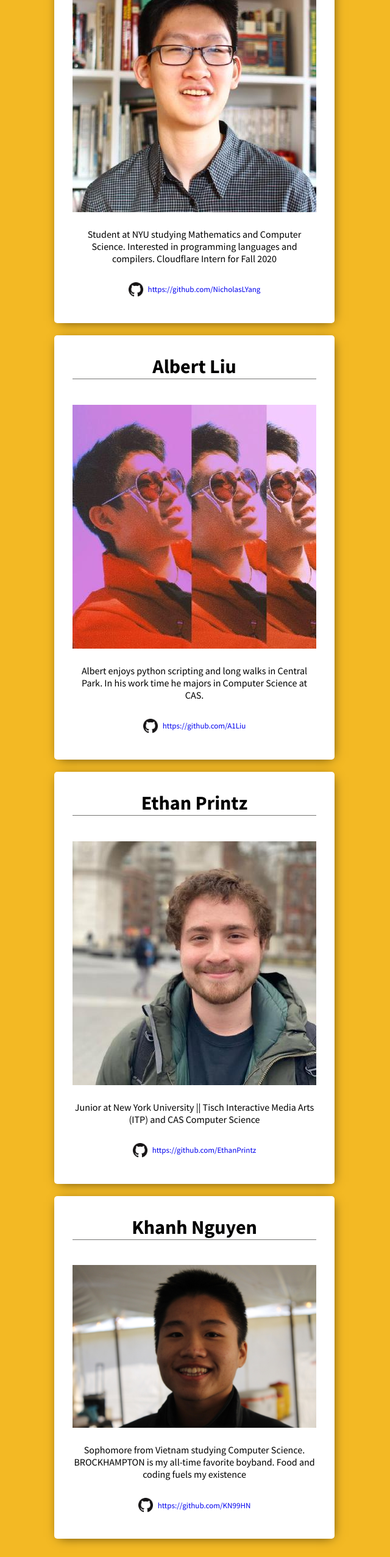
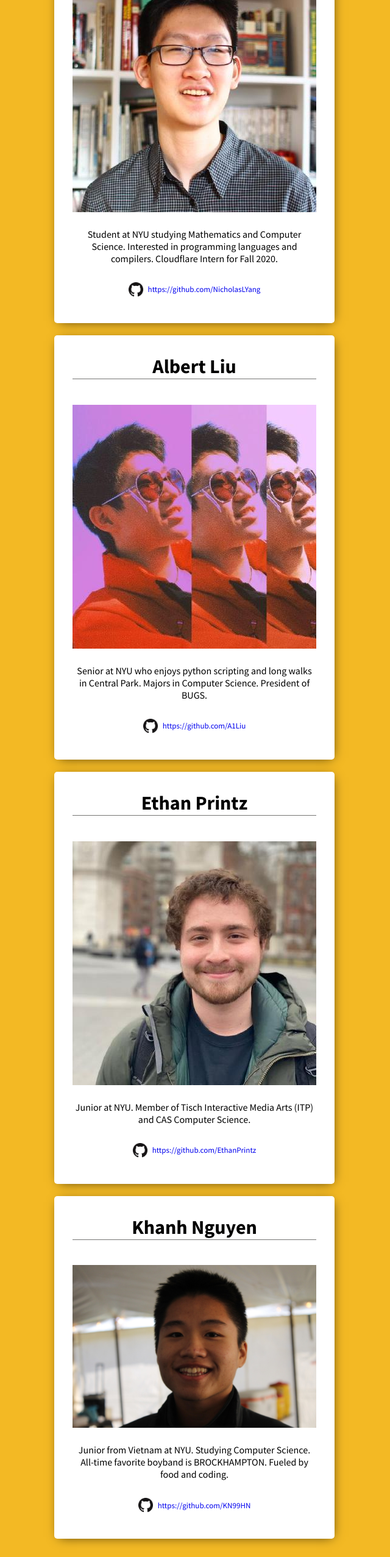
Before and after one commit to torchnyu/spark, a React (Create React App) app: page /mentors in a window 1280 px wide. Shown: the part 579-3133 px from the top of the page at 61% size, without its empty margins (321-961 px from the left). Built offline with nearby package versions, Linux system fonts and the light colour scheme.

Commit message:
added a lot of periods

```diff
--- a/src/AboutPage.tsx
+++ b/src/AboutPage.tsx
@@ -62,7 +62,7 @@ export default function AboutPage() {
         </p>
         <p className={classes.paragraph}>
           Some of the technologies we use include React, JavaScript, JSS and
-          many others
+          many others.
         </p>
       </div>
     </div>
--- a/src/JoinUsPage.tsx
+++ b/src/JoinUsPage.tsx
@@ -58,7 +58,7 @@ const JoinUsPage = () => {
             {" "}
             this form{" "}
           </a>{" "}
-          and we'll be in touch
+          and we'll be in touch!
         </p>
       </div>
     </div>
--- a/src/MentorsPage.tsx
+++ b/src/MentorsPage.tsx
@@ -36,25 +36,25 @@ const useStyles = createUseStyles({
 const Mentors = {
   "Nicholas Yang": {
     description:
-      "Student at NYU studying Mathematics and Computer Science. Interested in programming languages and compilers. Cloudflare Intern for Fall 2020",
+      "Student at NYU studying Mathematics and Computer Science. Interested in programming languages and compilers. Cloudflare Intern for Fall 2020.",
     githubURL: "https://github.com/NicholasLYang",
     image: nickY,
   },
   "Albert Liu": {
     description:
-      "Albert enjoys python scripting and long walks in Central Park. In his work time he majors in Computer Science at CAS.",
+      "Senior at NYU who enjoys python scripting and long walks in Central Park. Majors in Computer Science. President of BUGS.",
     githubURL: "https://github.com/A1Liu",
     image: albertL,
   },
   "Ethan Printz": {
     description:
-      "Junior at New York University || Tisch Interactive Media Arts (ITP) and CAS Computer Science",
+      "Junior at NYU. Member of Tisch Interactive Media Arts (ITP) and CAS Computer Science.",
     githubURL: "https://github.com/EthanPrintz",
     image: ethanP,
   },
   "Khanh Nguyen": {
     description:
-      "Sophomore from Vietnam studying Computer Science. BROCKHAMPTON is my all-time favorite boyband. Food and coding fuels my existence",
+      "Junior from Vietnam at NYU. Studying Computer Science. All-time favorite boyband is BROCKHAMPTON. Fueled by food and coding.",
     githubURL: "https://github.com/KN99HN",
     image: khanhng,
   },
--- a/src/ProjectsPage.tsx
+++ b/src/ProjectsPage.tsx
@@ -132,7 +132,7 @@ export default function ProjectsPage() {
         <img src={sapphirefire} className={classes.image} alt="project img" />
         <p className={classes.description}>
           Sapphire Fire is a front-end project based off of the popular game, Cards
-          Against Humanity. It utilizes the transcripts of Avatar: the Last Airbender
+          Against Humanity. It utilizes the transcripts of the Avatar: the Last Airbender
           series to create a set of printable and playable cards.
         </p>
         <div className={classes.LinkContainer}>
```
Also changed, not shown: 1 other file (tests, documents, lock files or other folders).
